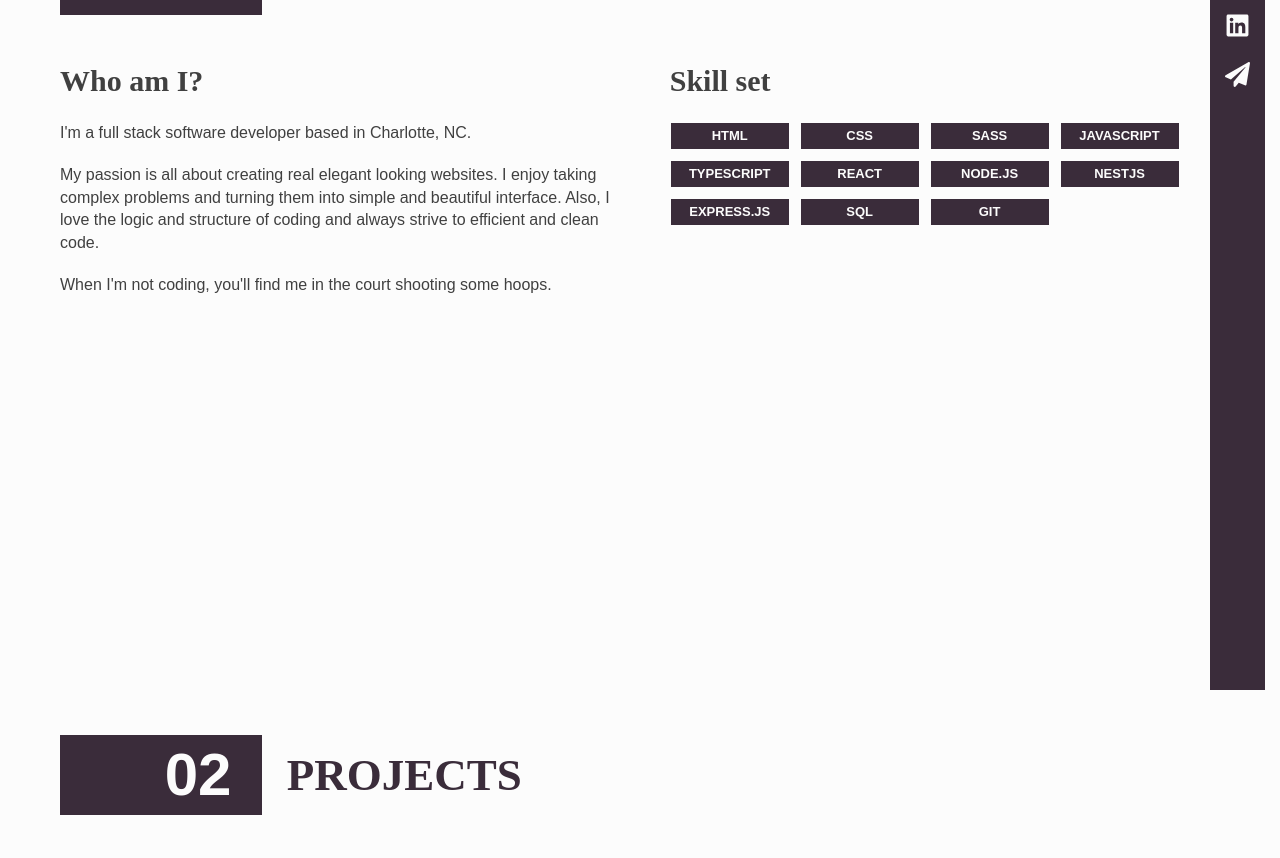
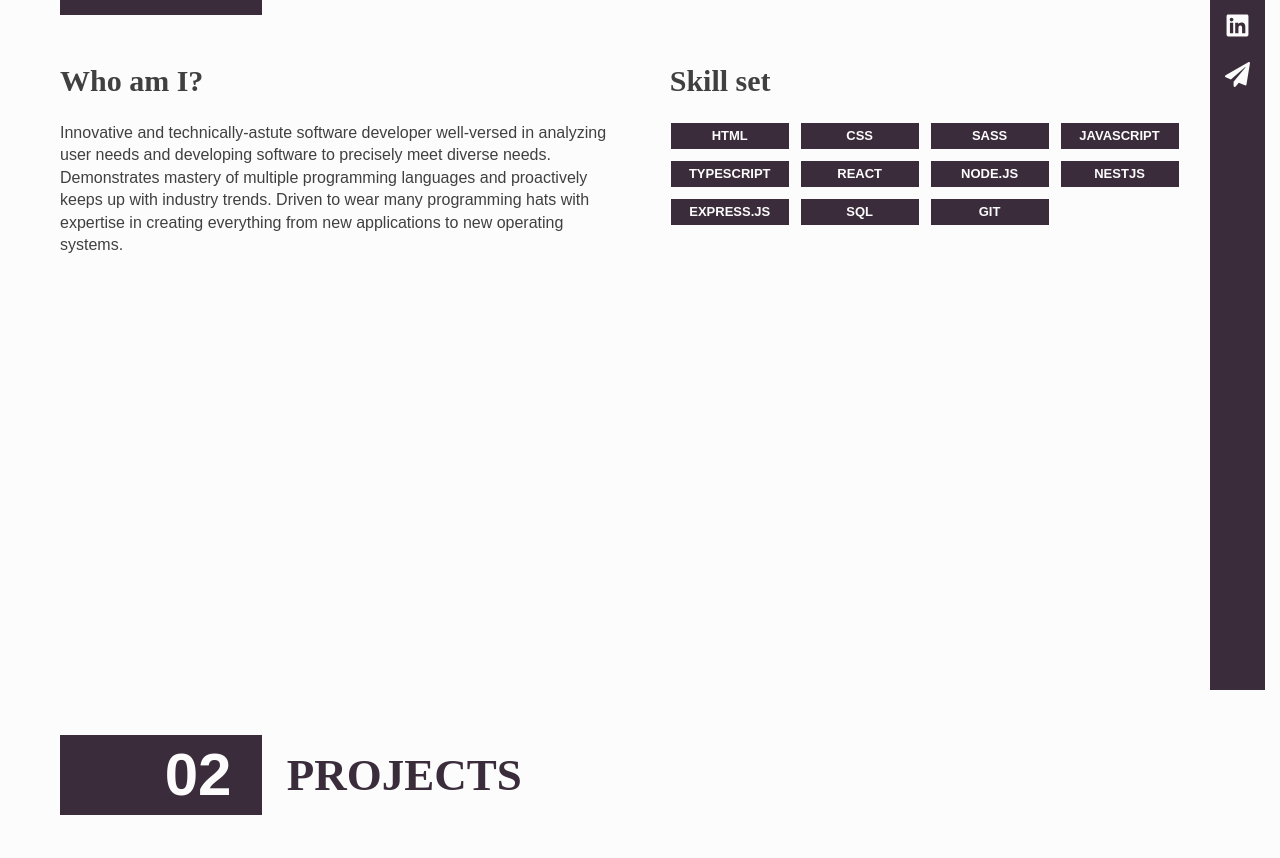
Before and after one commit to itava0/Porfolio, a React (Create React App) app: page / in a window 1280 px wide. Shown: the part 900-1758 px from the top of the page. Built offline with nearby package versions, Linux system fonts and the light colour scheme.

Commit message:
Made Chages to the about me section

```diff
--- a/src/components/about/about.jsx
+++ b/src/components/about/about.jsx
@@ -9,13 +9,8 @@ const About = () => {
       <div className="about-flex">
         <div className="about-group">
           <h2 className="about-group__title">Who am I?</h2>
-          <p>I'm a full stack software developer based in Charlotte, NC.</p>
           <p>
-            My passion is all about creating real elegant
-            looking websites. I enjoy taking complex problems and turning them into simple and beautiful interface. Also, I love the logic and structure of coding and always strive to efficient and clean code.
-          </p>
-          <p>
-           When I'm not coding, you'll find me in the court shooting some hoops.
+          Innovative and technically-astute software developer well-versed in analyzing user needs and developing software to precisely meet diverse needs. Demonstrates mastery of multiple programming languages and proactively keeps up with industry trends. Driven to wear many programming hats with expertise in creating everything from new applications to new operating systems.
           </p>
         </div>
         <div className="about-group about-group--skills">
--- a/src/index.js
+++ b/src/index.js
@@ -3,4 +3,9 @@ import ReactDOM from "react-dom";
 import "./main.scss";
 import App from "./App";
 
-ReactDOM.render(<App />, document.getElementById("root"));
+const root = ReactDOM.createRoot(document.getElementById('root'));
+root.render(
+  <React.StrictMode>
+    <App />
+  </React.StrictMode>
+);
```
